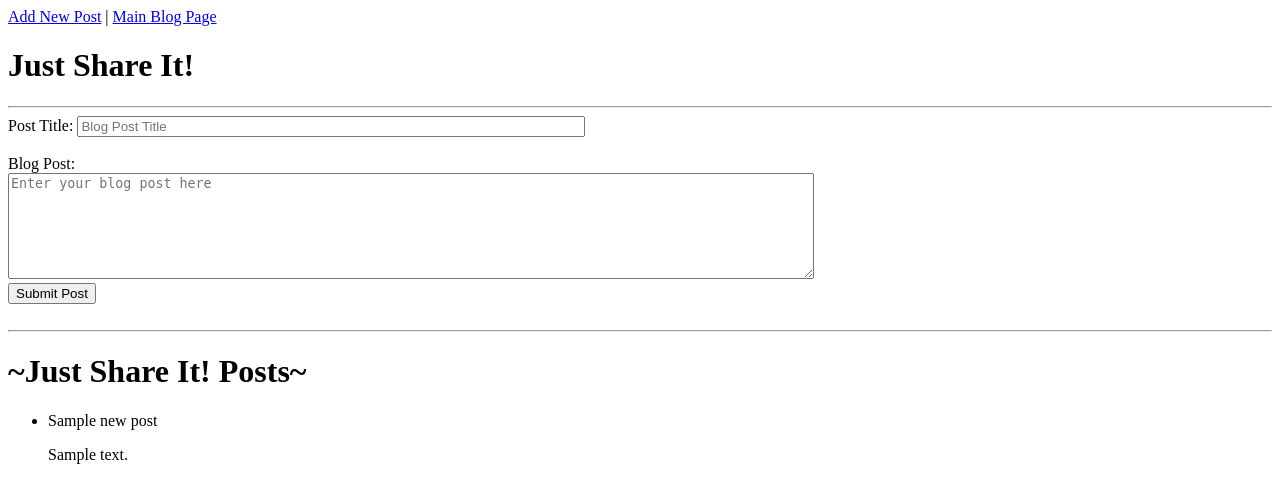
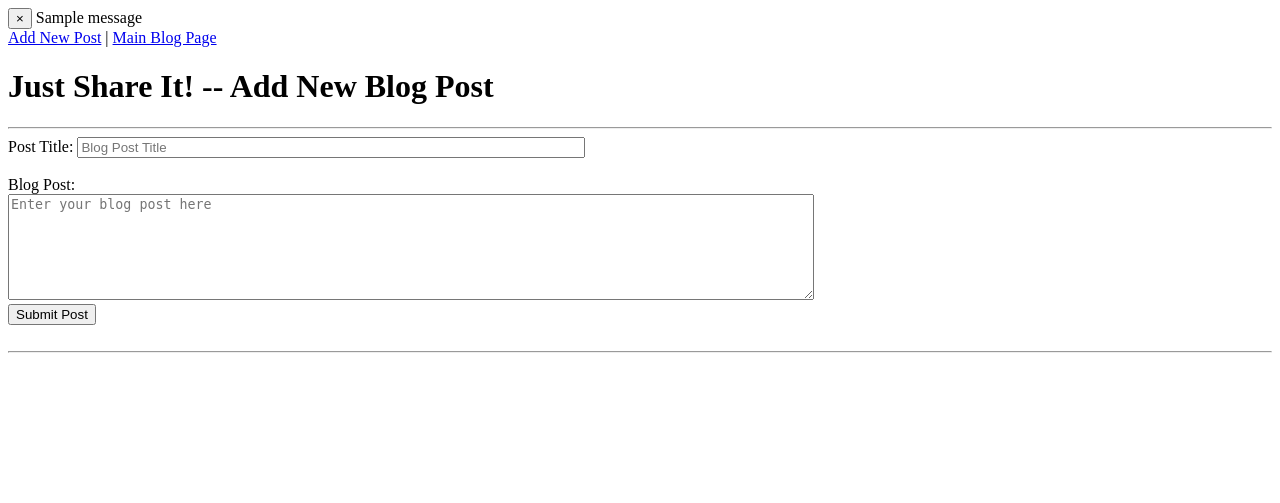
Before and after one commit to AnnaMMendoza/blogz, a Flask app: template templates/newpost.html in a window 1280 px wide. Shown: the top 503 px of the page. Run offline with Flask 2, Linux system fonts and the light colour scheme; the template is opened without the code that fills it: most values are stand-ins (such as "Sample title", 1, 10 or a date in 2020); one stand-in notice (Sample message) is shown.

Commit message:
added main blog page, removed same page display of new posts

```diff
--- a/templates/base.html
+++ b/templates/base.html
@@ -10,10 +10,17 @@
   </head>
 <body>
 
-    <div>
-        <!-- These links go no where yet! -->
+    <nav>
+        {% with messages = get_flashed_messages(with_categories=True) %}
+            {% for category,message in messages %}
+                <div class="alert alert-{{category}} alert-dismissible">
+                <button type="button" class="close" data-dismiss="alert" aria-label="Close"><span aria-hidden="true">&times;</span></button>
+                {{message|safe}}</div>
+            {% endfor %}
+        {% endwith %}
+        <!-- These links should go somewhere now! -->
         <a href="/newpost">Add New Post</a><span> | </span><a href="/blog">Main Blog Page</a>
-    </div>
+    </nav>
 
     {% block content %}
 
--- a/templates/newpost.html
+++ b/templates/newpost.html
@@ -1,7 +1,7 @@
 {% extends "base.html" %}
 
 {% block content %}
-    <h1>Just Share It!</h1>
+    <h1>Just Share It! -- Add New Blog Post</h1>
 
     <hr />
 
@@ -29,9 +29,9 @@
     <br />
     <hr />
 
-    <h1>~Just Share It! Posts~</h1>
+    <!-- <h1>~Just Share It! Posts~</h1> -->
     <!-- Posts -->
-    {% if new_post %}
+    <!-- {% if new_post %}
         <ul>
             <li>
                 {% for post in new_post %}
@@ -43,6 +43,6 @@
     {% else %}
     <p>No Posts Submitted Yet</p>
 
-    {% endif %}
+    {% endif %}     -->
 
 {% endblock %}
```
Also changed, not shown: templates/blog.html (+16 -1 lines).
